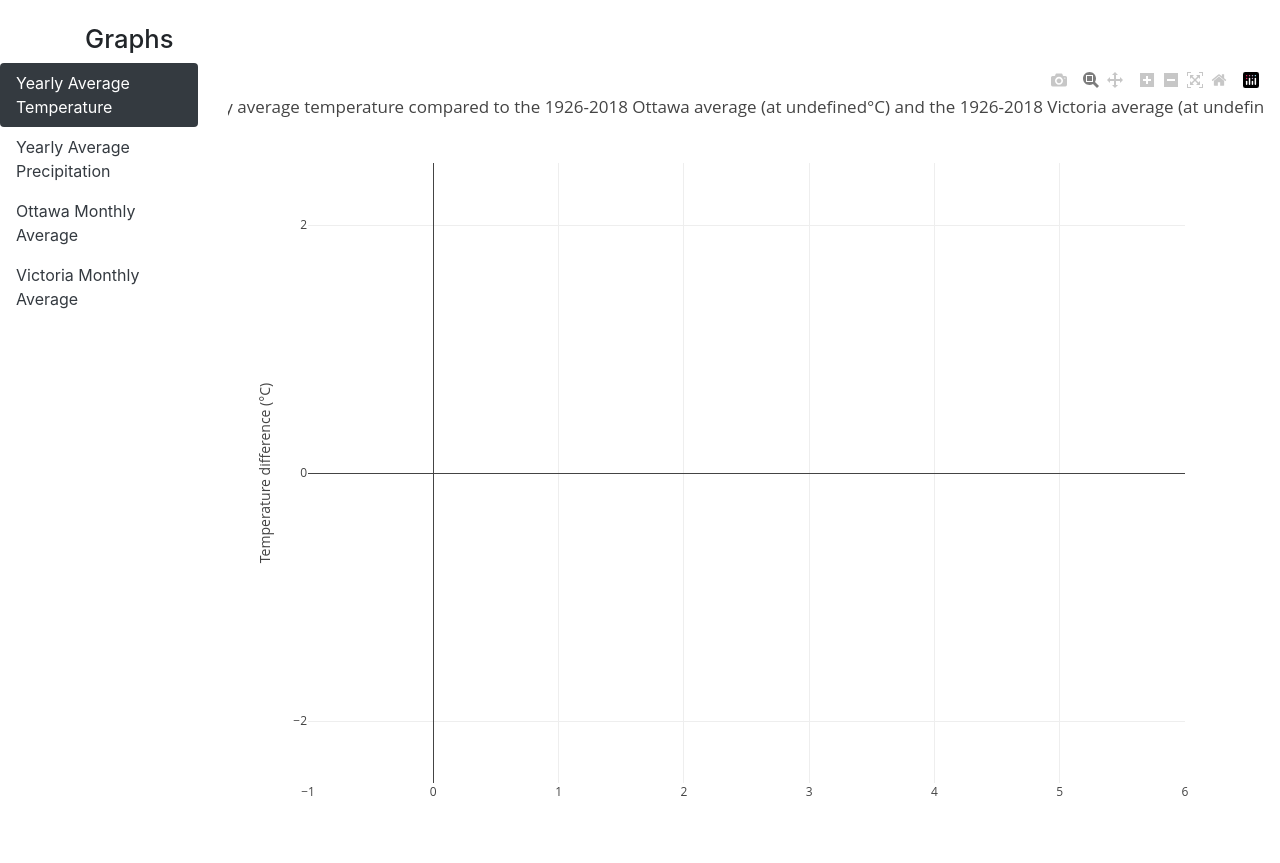
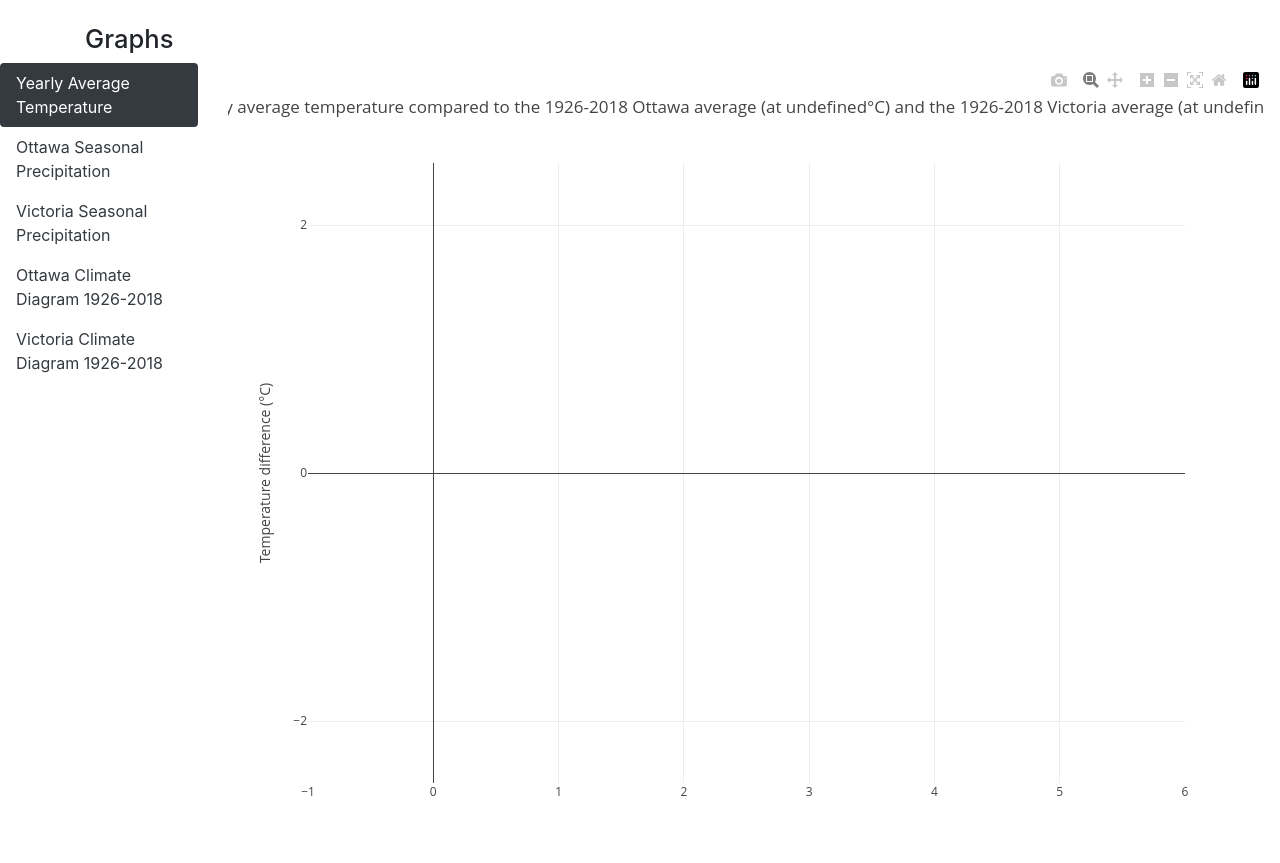
Before and after one commit to Mathic/swarmproject, a Django app: page /graphs/swarm in a window 1280 px wide. Shown: the part 56-919 px from the top of the page. Run offline with Django 3.2, Linux system fonts and the light colour scheme; data that the repository does not hold is empty; parts of the project's set-up code (start-up, migrations or seed data) failed here and were passed over; some libraries are stand-ins or nearby versions.

Commit message:
Changing the yearly precipitation to show seasonal precipitation
- winter, spring, summer and fall precipitation over the years

```diff
--- a/graphs/static/graphs/js/graph.js
+++ b/graphs/static/graphs/js/graph.js
@@ -18,8 +18,14 @@
       case 'api/chart/year_avg_temp':
         callAjax(target, yearlyAvgTemp);
         break;
-      case 'api/chart/year_avg_prec':
-        callAjax(target, yearlyAvgPrec);
+      // case 'api/chart/year_avg_prec':
+      //   callAjax(target, yearlyAvgPrec);
+      //   break;
+      case 'api/chart/ottawa_seasonal':
+        callAjax(target, ottawaSeasonal);
+        break;
+      case 'api/chart/victoria_seasonal':
+        callAjax(target, victoriaSeasonal);
         break;
       case 'api/chart/ottawa_monthly':
         callAjax(target, ottawaMonthly);
@@ -39,6 +45,12 @@
         climateLabels = data.climate_labels
         climateData1 = data.climate_data1
         climateData2 = data.climate_data2
+
+        if(data.climate_data3 !== undefined) {
+          climateData3 = data.climate_data3
+          climateData4 = data.climate_data4
+        }
+
         ottawaAverage = data.ottawa_average
         victoriaAverage = data.victoria_average
 
@@ -152,6 +164,14 @@
     Plotly.newPlot('plotlyChart', data, layout, {responsive: true})
   };
 
+  function ottawaSeasonal(){
+    plotlySeasonal("Ottawa Seasonal Average Precipitation 1926-2018");
+  };
+
+  function victoriaSeasonal(){
+    plotlySeasonal("Victoria Seasonal Average Precipitation 1926-2018");
+  };
+
   function ottawaMonthly(){
     plotlyClimateDiagram("Ottawa Climate Diagram - monthly averages from 1926-2018");
   };
@@ -216,4 +236,82 @@
 
     Plotly.newPlot('plotlyChart', data, layout, {responsive: true})
   };
+
+  function plotlySeasonal(title) {
+    var trace1 = {
+      x: climateLabels,
+      y: climateData1,
+      type: 'scatter',
+      mode: 'lines+markers',
+      name: 'Winter',
+      marker: {
+        size: 8,
+        "dash": "solid",
+        "color": "rgb(158,202,225)",
+        "width": 2
+      },
+    }
+
+    var trace2 = {
+      x: climateLabels,
+      y: climateData2,
+      type: 'scatter',
+      mode: 'lines+markers',
+      name: 'Spring',
+      marker: {
+        size: 8,
+        "dash": "solid",
+        "color": "rgb(107,174,214)",
+        "width": 2
+      },
+    }
+
+    var trace3 = {
+      x: climateLabels,
+      y: climateData3,
+      type: 'scatter',
+      mode: 'lines+markers',
+      name: 'Summer',
+      marker: {
+        size: 8,
+        "dash": "solid",
+        "color": "rgb(49,130,189)",
+        "width": 2
+      },
+    }
+
+    var trace4 = {
+      x: climateLabels,
+      y: climateData4,
+      type: 'scatter',
+      mode: 'lines+markers',
+      name: 'Fall',
+      marker: {
+        size: 8,
+        "dash": "solid",
+        "color": "rgb(8,81,156)",
+        "width": 2
+      },
+    }
+
+    var data = [trace1, trace2, trace3, trace4];
+
+    var layout = {
+      title: title,
+      legend: {
+        title: 'Year',
+        x: 0.25,
+        y: 1
+      },
+      yaxis: {
+        title: 'Precipitation (mm)',
+        side: 'left',
+        overlaying: 'y',
+        range: [0, 140],
+        nticks: 11,
+      }
+    };
+
+    Plotly.newPlot('plotlyChart', data, layout, {responsive: true})
+  }
 });
--- a/graphs/templates/graphs/graphs.html
+++ b/graphs/templates/graphs/graphs.html
@@ -19,16 +19,29 @@
 <div class="row full-width">
   <ul id="chartChooser" class="nav nav-pills col-2 flex-column">
     <li class="nav-item">
-      <a id="api/chart/year_avg_temp" class="nav-link btn-outline-dark" href="#">Yearly Average Temperature</a>
+      <a id="api/chart/year_avg_temp" class="nav-link btn-outline-dark" href="#">
+        Yearly Average Temperature
+      </a>
     </li>
     <li class="nav-item">
-      <a id="api/chart/year_avg_prec" class="nav-link btn-outline-dark" href="#">Yearly Average Precipitation</a>
+      <a id="api/chart/ottawa_seasonal" class="nav-link btn-outline-dark" href="#">
+        Ottawa Seasonal Precipitation
+      </a>
     </li>
     <li class="nav-item">
-      <a id="api/chart/ottawa_monthly" class="nav-link btn-outline-dark" href="#">Ottawa Monthly Average</a>
+      <a id="api/chart/victoria_seasonal" class="nav-link btn-outline-dark" href="#">
+        Victoria Seasonal Precipitation
+      </a>
     </li>
     <li class="nav-item">
-      <a id="api/chart/victoria_monthly" class="nav-link btn-outline-dark" href="#">Victoria Monthly Average</a>
+      <a id="api/chart/ottawa_monthly" class="nav-link btn-outline-dark" href="#">
+        Ottawa Climate Diagram 1926-2018
+      </a>
+    </li>
+    <li class="nav-item">
+      <a id="api/chart/victoria_monthly" class="nav-link btn-outline-dark" href="#">
+        Victoria Climate Diagram 1926-2018
+      </a>
     </li>
   </ul>
 
--- a/graphs/urls.py
+++ b/graphs/urls.py
@@ -21,7 +21,8 @@
 
     # graph APIs
     path('api/chart/year_avg_temp', views.YearAvgTemp.as_view(), name='year_avg_temp'),
-    path('api/chart/year_avg_prec', views.YearAvgPrec.as_view(), name='year_avg_prec'),
+    path('api/chart/ottawa_seasonal', views.OttawaSeasonalAvgPrec.as_view(), name='ottawa_seasonal'),
+    path('api/chart/victoria_seasonal', views.VictoriaSeasonalAvgPrec.as_view(), name='victoria_seasonal'),
     path('api/chart/ottawa_monthly', views.OttawaMonthly.as_view(), name='ottawa_monthly'),
     path('api/chart/victoria_monthly', views.VictoriaMonthly.as_view(), name='victoria_monthly'),
 ]
--- a/graphs/views.py
+++ b/graphs/views.py
@@ -194,28 +194,15 @@
 
         return Response(data)
 
-class YearAvgPrec(APIView):
+class OttawaSeasonalAvgPrec(APIView):
 
-    def get(self, request, format=None):
-        climates = GraphData.objects.order_by('graph_year')
-        years = climates.values_list('graph_year', flat=True).distinct()
+    def get(self, request, forma=None):
+        return Response(seasonalDiagram("Ottawa CDA"))
 
-        precO = {el:0 for el in years}
-        precV = {el:0 for el in years}
+class VictoriaSeasonalAvgPrec(APIView):
 
-        for climate in climates:
-            if (climate.source_text == "Ottawa CDA"):
-                precO[climate.graph_year] = climate.average_precipitation
-            else:
-                precV[climate.graph_year] = climate.average_precipitation
-
-        data = {
-            "climate_labels": years,
-            "climate_data1": list(precO.values()),
-            "climate_data2": list(precV.values())
-        }
-
-        return Response(data)
+    def get(self, request, forma=None):
+        return Response(seasonalDiagram("Victoria Gonzales"))
 
 class OttawaMonthly(APIView):
 
@@ -246,3 +233,34 @@
     }
 
     return data
+
+def seasonalDiagram(source):
+    winter = ['Jan', 'Feb', 'Dec']
+    spring = ['Mar', 'Apr', 'May']
+    summer = ['Jun', 'Jul', 'Aug']
+    autumn = ['Sep', 'Oct', 'Nov']
+    climates = GraphData.objects.order_by('graph_year').filter(source_text=source)
+    years = climates.values_list('graph_year', flat=True).distinct()
+    s = Month.objects.filter(~Q(year__average_precipitation=0)).filter(year__source_text=source)
+
+    data1 = {el:0 for el in years}
+    data2 = {el:0 for el in years}
+    data3 = {el:0 for el in years}
+    data4 = {el:0 for el in years}
+
+    for climate in climates:
+        data1[climate.graph_year] = s.filter(month__in=winter, year__graph_year=climate.graph_year).aggregate(Avg('total_precipitation'))['total_precipitation__avg'] or 0
+        print(data1)
+        data2[climate.graph_year] = s.filter(month__in=spring, year__graph_year=climate.graph_year).aggregate(Avg('total_precipitation'))['total_precipitation__avg'] or 0
+        data3[climate.graph_year] = s.filter(month__in=summer, year__graph_year=climate.graph_year).aggregate(Avg('total_precipitation'))['total_precipitation__avg'] or 0
+        data4[climate.graph_year] = s.filter(month__in=autumn, year__graph_year=climate.graph_year).aggregate(Avg('total_precipitation'))['total_precipitation__avg'] or 0
+
+    data = {
+        'climate_labels': years,
+        'climate_data1': list(data1.values()),
+        'climate_data2': list(data2.values()),
+        'climate_data3': list(data3.values()),
+        'climate_data4': list(data4.values())
+    }
+
+    return data
```
